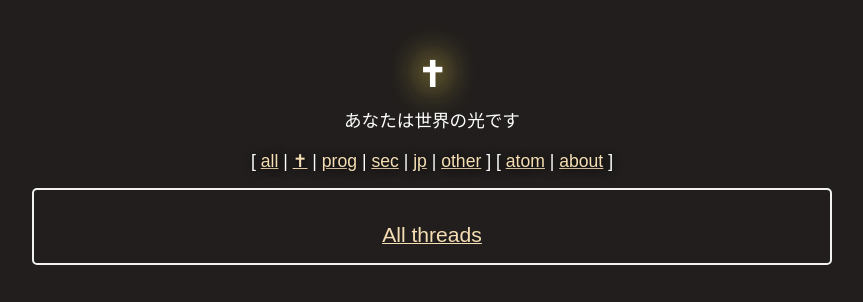
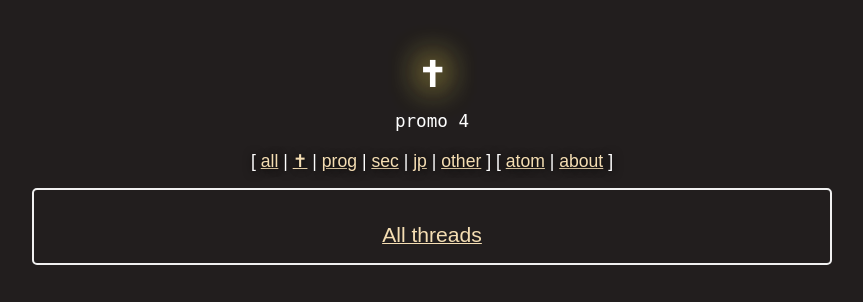
Before and after one commit to abe444/echochamber, a PHP site: page /index.php in a window 1280 px wide. Shown: the top 302 px of the page, without its empty margins (208-1071 px from the left). Run offline with PHP 8.4, Linux system fonts and the light colour scheme.

Commit message:
Update conf.php

```diff
--- a/conf.php
+++ b/conf.php
@@ -1,8 +1,12 @@
 <?php
+
+// Randomized promo upon refresh
+$promos = ['promo 1', 'promo 2', 'promo 3', 'promo 4'];
+$select_promos = array_rand($promos);
 
 $CONF = array(
     'BBS_NAME'                    => '&#10013;',
-    'BBS_PROMO'                   => 'あなたは世界の光です',
+    'BBS_PROMO'                   => $promos[$select_promos],
 
     'META_TITLE_DELIMITER'        => ' — ', // mind the spaces
     'META_DESCRIPTION'            => 'Comfy tiny BBS.',
```
